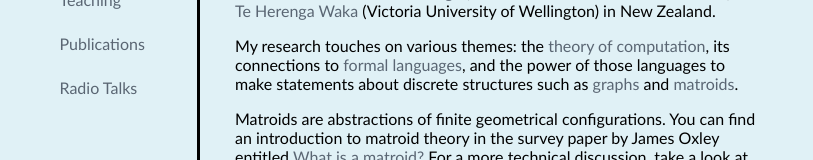
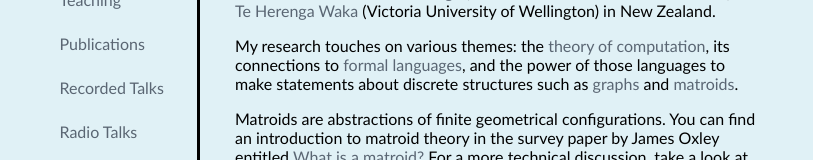
Before and after one commit to dillon128/dillon128.github.io, a plain HTML site: page index.html in a window 1280 px wide. Shown: the part 476-636 px from the top of the page, without its empty margins (233-1046 px from the left). Drawn offline with Linux system fonts and the light colour scheme.

Commit message:
Update index.html

```diff
--- a/index.html
+++ b/index.html
@@ -22,6 +22,7 @@
           <li class="navlist"><a class="nav" href="contact.html">Contact</a></li>
           <li class="navlist"><a class="nav" href="teaching.html">Teaching</a></li>
           <li class="navlist"><a class="nav" href="publications.html">Publications</a></li>
+          <li class="navlist"><a class="nav" href="seminars.html">Recorded Talks</a></li>
           <li class="navlist"><a class="nav" href="radio.html">Radio Talks</a></li>
        </ul>
      </div>
```
